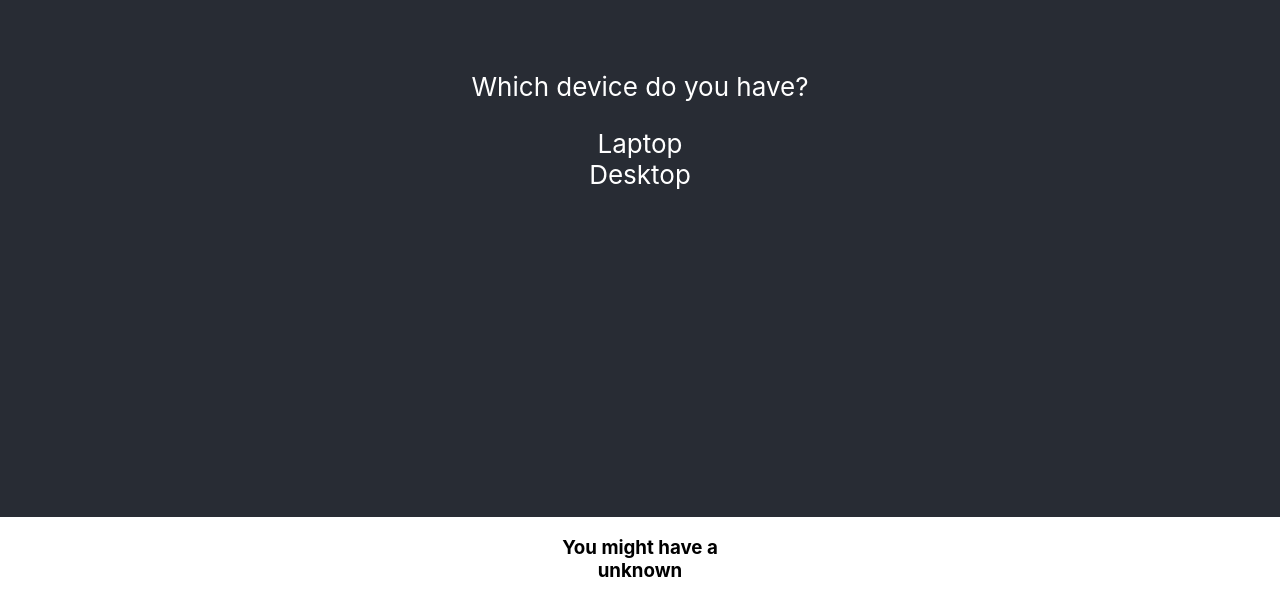
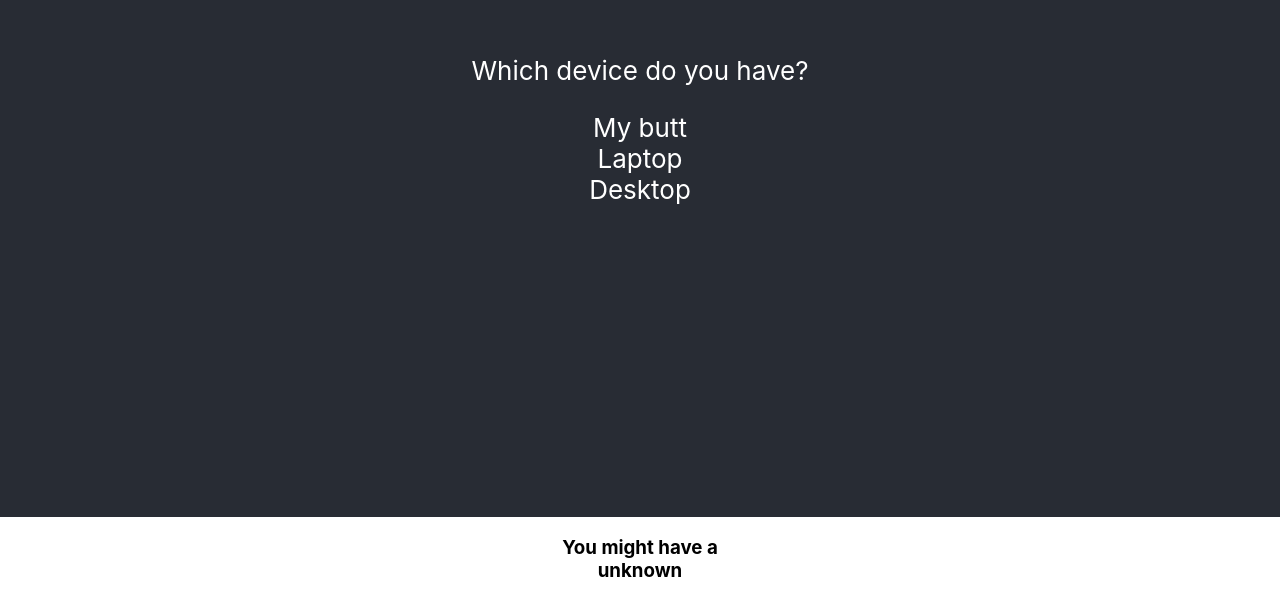
Before and after one commit to tps-80/adapters, a React (Create React App) app: page / in a window 1280 px wide. Shown: the part 283-883 px from the top of the page. Built offline with nearby package versions, Linux system fonts and the light colour scheme.

Commit message:
adding device removing constructor

```diff
--- a/src/App.js
+++ b/src/App.js
@@ -54,6 +54,7 @@ class App extends Component {
           <p>
             Which device do you have?
           </p>
+          <Device/>
           <div onClick={this.logger}>
             Laptop
           </div>
@@ -70,9 +71,6 @@ class App extends Component {
 }
 
 class Device extends Component {
-  constructor(props) {
-    super(props);
-  }
   render() {
     return(
       <div>My butt</div>
```
